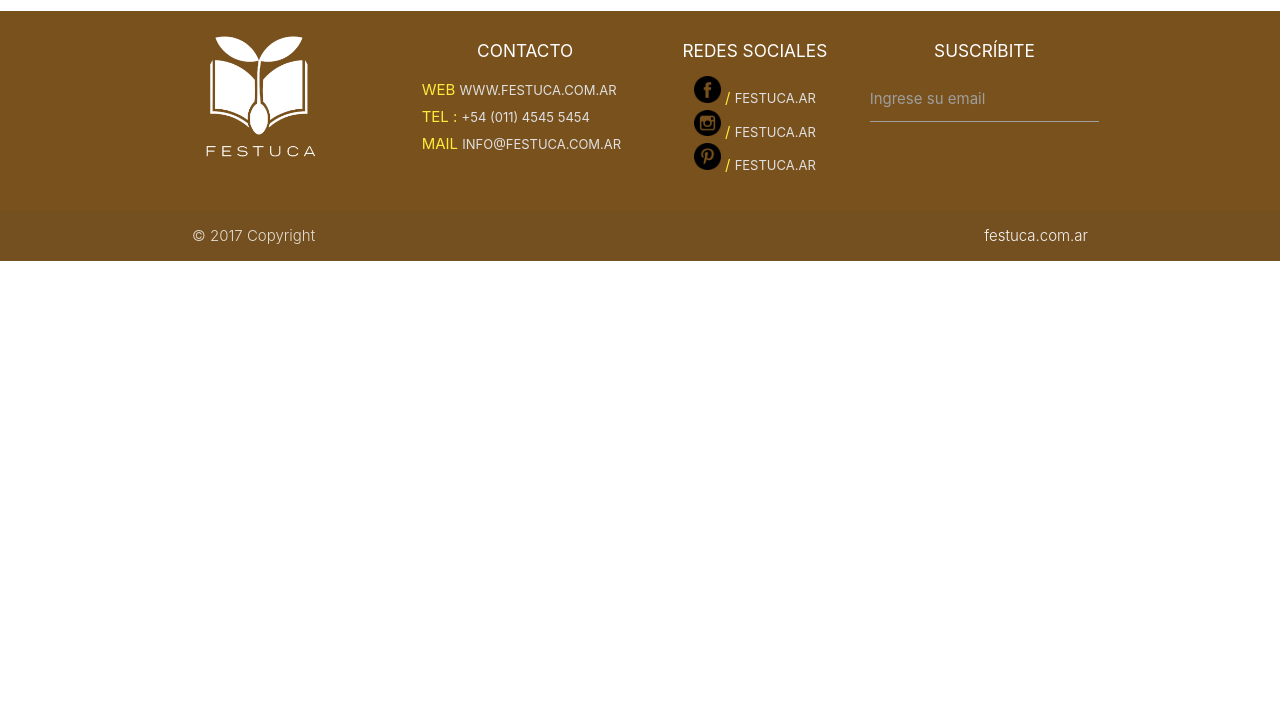
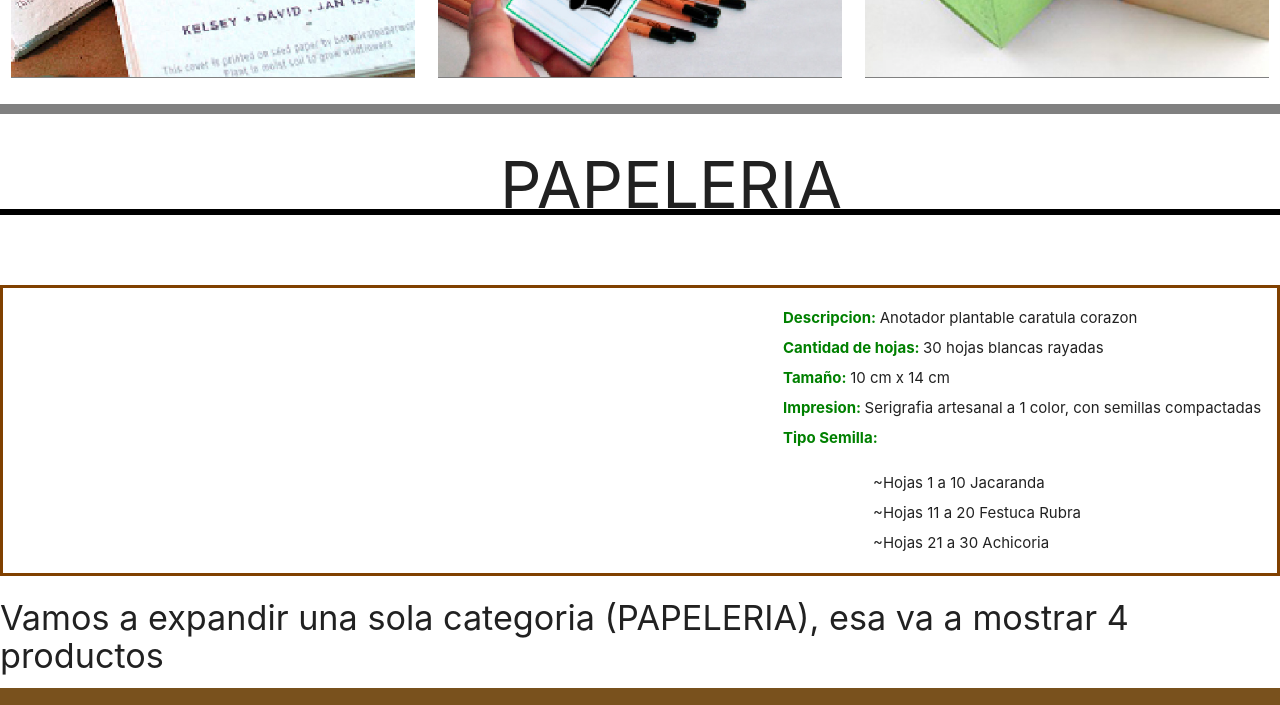
Before and after one commit to nachocastineira/FestucaWeb-VI_1C2017, a plain HTML site: page tienda.html in a window 1280 px wide. Shown: the part 669-1374 px from the top of the page. Before the commit the page ends 930 px from the top, so only its background shows below. Drawn offline with nearby package versions, Linux system fonts and the light colour scheme.

Commit message:
le agregue un ancho a las img de tienda , que el cuadro en donde estara el anotador con su descripcion

```diff
--- a/css/estilos.css
+++ b/css/estilos.css
@@ -5,6 +5,8 @@
 
 	width: 100%;
 }
+
+
 
 #comoFunciona  {
    border-bottom: solid 20px;
@@ -135,10 +137,39 @@ img.icono-footer
 
 img.categorias
 {
-	width: 50%;
+	width: 100%;
 	height:  50%;
 
 	border-bottom: 0.5px solid grey;
+}
+
+.linea-separadora{
+	border: 5px solid grey;
+}
+
+.linea-separadora-papelera{
+	border:3px solid #000;
+	margin-top: 95px;
+}
+
+.papeleria{
+	font-size:65px;
+	margin-left: 500px;
+	margin-top: -65px;
+}
+
+.color-descripcion-anotador{
+	color:green;
+	font-weight: bold;
+	margin-left: 780px;
+}
+
+.descripcion-semilla{
+	margin-left: 870px;
+}
+
+.borde{
+	border:3px solid #804000;
 }
 
 #cus-qs
--- a/tienda.html
+++ b/tienda.html
@@ -111,6 +111,41 @@
 
 </div>
 
+<div class="row">
+  <div class="linea-separadora"></div>
+</div>
+
+<div class="row">
+  <div class="linea-separadora-papelera">
+  </div>
+</div>
+
+<div class="row">
+  <p class="papeleria">
+    PAPELERIA
+  </p>
+</div>
+
+<div class="row borde">
+  <div class="descripcion-producto">
+    <!--<img src="img/anotador.jpg" class="imagen-anotador" /> -->
+    <p>
+      <span class="color-descripcion-anotador">Descripcion: </span> Anotador plantable caratula corazon<br />
+      <span class="color-descripcion-anotador">Cantidad de hojas: </span>30 hojas blancas rayadas<br />
+      <span class="color-descripcion-anotador">Tamaño: </span>10 cm x 14 cm<br />
+      <span class="color-descripcion-anotador">Impresion: </span>Serigrafia artesanal a 1 color, con semillas compactadas<br />
+      <span class="color-descripcion-anotador">Tipo Semilla: </span>
+      <p class="descripcion-semilla">
+      ~Hojas 1 a 10 Jacaranda<br />
+      ~Hojas 11 a 20 Festuca Rubra<br />
+      ~Hojas 21 a 30 Achicoria
+      </p>
+    </p>
+  </div>
+</div>
+
+
+
 
 <h4>Vamos a expandir una sola categoria (PAPELERIA), esa va a mostrar 4 productos</h4>
 
```
Also changed, not shown: index.html (+10 -6 lines).
